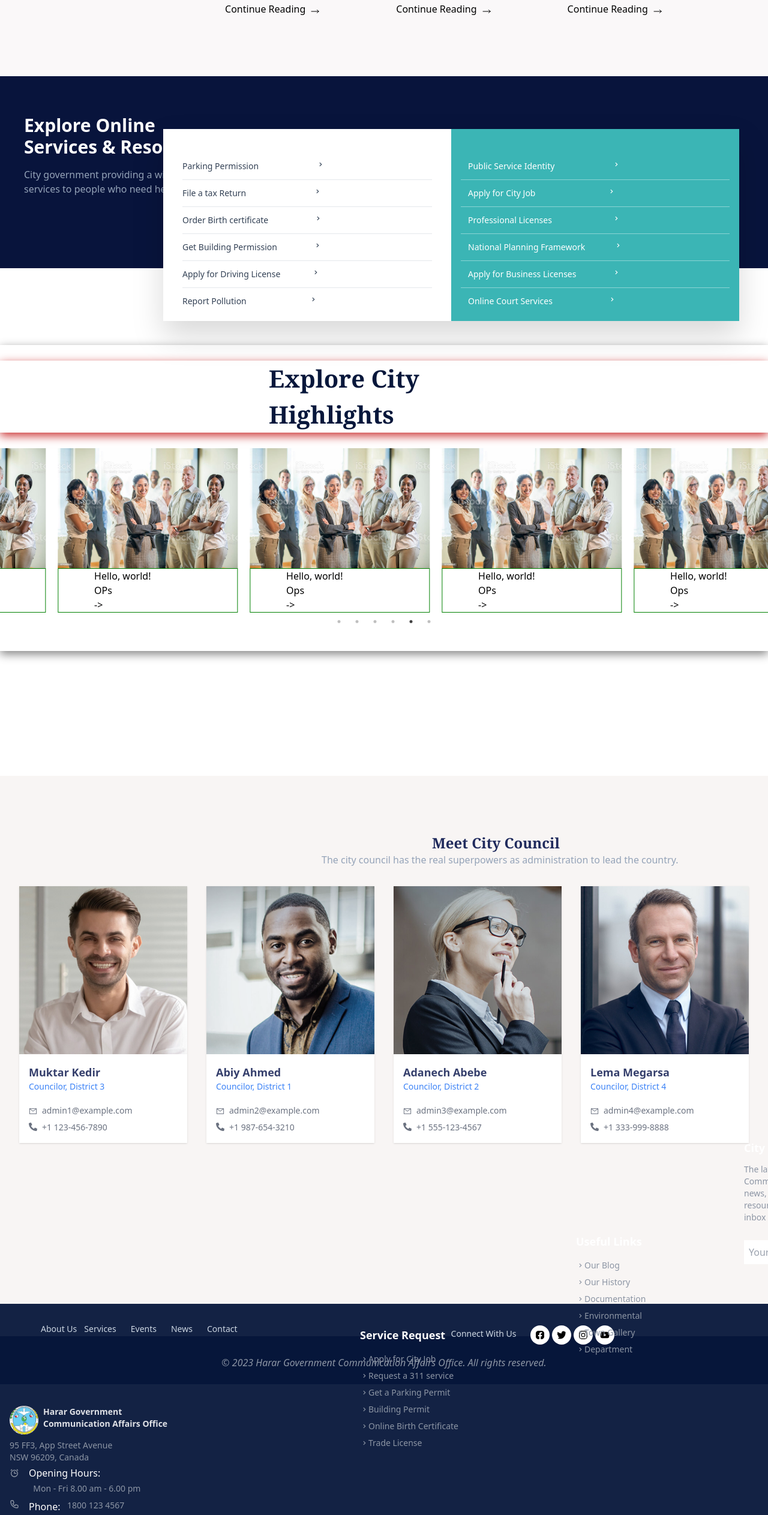
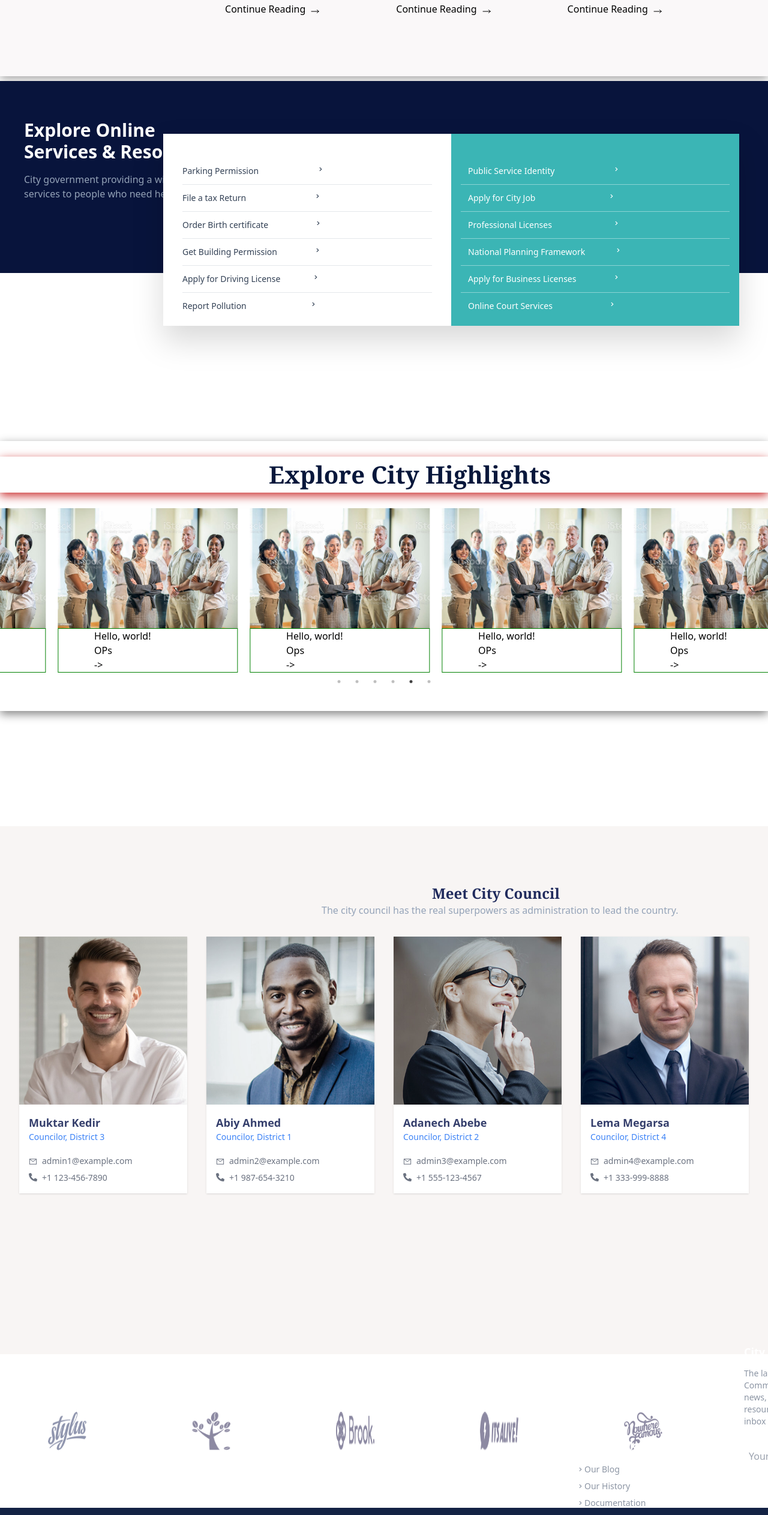
Before and after one commit to fufex3934/frontend, a React (Vite) app: page / in a window 1280 px wide. Shown: the part 4320-6845 px from the top of the page at 60% size. Built offline with nearby package versions, Linux system fonts and the light colour scheme.

Commit message:
color corrections

```diff
--- a/src/App.jsx
+++ b/src/App.jsx
@@ -63,6 +63,7 @@ const App = () => {
       <OnlineService/>
       <ExploreCity data={data}/>
       <CityCouncil/>
+      <BottomImages/>
       <Footer/>
     </div>
   )
--- a/src/components/body/CityCouncil.jsx
+++ b/src/components/body/CityCouncil.jsx
@@ -1,6 +1,7 @@
 import React, { useState } from 'react';
 import { FaFacebook, FaTwitter,FaPhoneAlt,
    FaLinkedin, FaInstagram } from 'react-icons/fa';
+
 import { AiOutlineMail } from 'react-icons/ai';
 
 const CityCouncil = () => {
@@ -15,7 +16,7 @@ const CityCouncil = () => {
   };
 
   return (
-    <div className='bg-[#f8f5f4] h-[110vh] w-screen mt-52'>
+    <div className='bg-[#f8f5f4] h-[110vh] w-screen mt-48'>
       <p className='text-[#202b5d] ml-[90vh] text-2xl font-extrabold font-serif whitespace-nowrap pt-24'>
         Meet City Council
       </p>
--- a/src/components/body/OnlineService.jsx
+++ b/src/components/body/OnlineService.jsx
@@ -36,7 +36,7 @@ const OnlineService = () => {
   };
 
   return (
-    <div className="bg-[#08143c] h-80 w-screen">
+    <div className="bg-[#08143c] h-80 w-screen mt-2 mb-[35vh]">
       <div className="px-10 py-16">
         <p className="text-white text-3xl font-bold">
           Explore Online <br />
```
